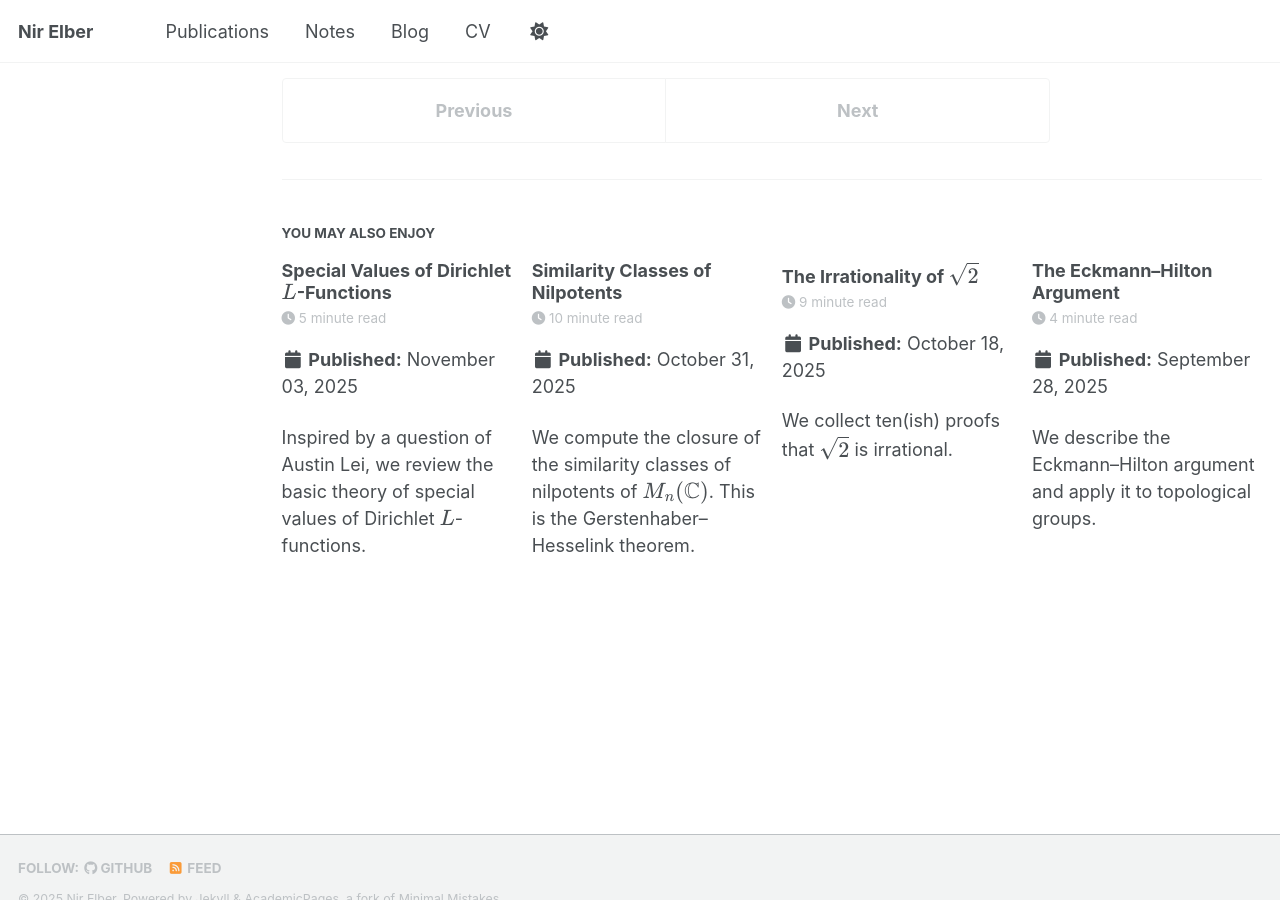
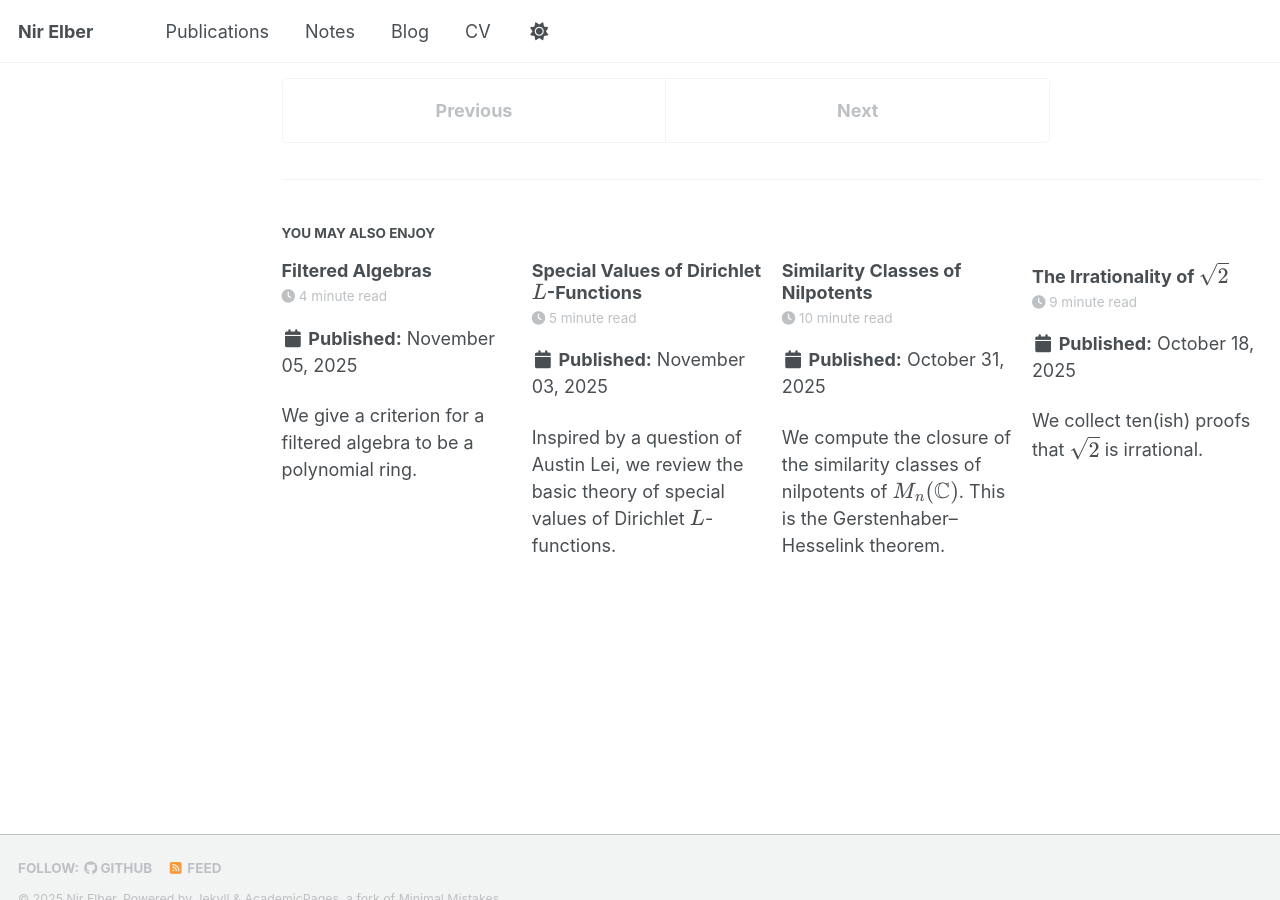
Before and after one commit to dFoiler/dfoiler.github.io, a Jekyll site: the page built from _posts/2025-11-04-blog-post.md, in a window 1280 px wide and 900 px high, scrolled down 4048 px. Built offline with Jekyll 4.4.1, drawn with Linux system fonts in a browser that asks for light colours; a script that is not in the unit is left out; some of the changed lines change nothing that is shown; some of the changed text lies outside the part shown.

Commit message:
filtered algebras

```diff
--- a/_posts/2025-11-04-blog-post.md
+++ b/_posts/2025-11-04-blog-post.md
@@ -25,7 +25,7 @@ Let \\(G\\) be a smooth connected group variety over a finite field \\(k\\). The
 Let's take a moment to recall what this cohomology group means.
 
 > **Definition 3.**
-Fix a finite group \\(\Gamma\\) acting on a finite group \\(G\\). Then we define \\(\mathrm H^1(\Gamma;G)\\) to be the pointed set of \\(1\\)-cocycles up to equivalence. Here, a \\(1\\)-cocycle is a map \\(c\colon\Gamma\to G\\) such that
+Fix a finite group \\(\Gamma\\) acting on a discrete group \\(G\\). Then we define \\(\mathrm H^1(\Gamma;G)\\) to be the pointed set of \\(1\\)-cocycles up to equivalence. Here, a \\(1\\)-cocycle is a map \\(c\colon\Gamma\to G\\) such that
 \\[c(\sigma\tau)=\sigma c(\tau)\cdot c(\sigma)\\]
 for all \\(\sigma,\tau\in\Gamma\\). Two cocycles \\(c\\) and \\(c'\\) are equivalent if and only if there is some \\(g\in G\\) for which
 \\[\sigma(g)\cdot c(\sigma)=c'(\sigma)\cdot g\\]
--- /dev/null
+++ b/_posts/2025-11-05-blog-post.md
@@ -0,0 +1,71 @@
+---
+title: "Filtered Algebras"
+date: 2025-11-05
+author_profile: false
+permalink: /posts/2025/11/filter-algebra/
+tags:
+  - algebra
+---
+
+We give a criterion for a filtered algebra to be a polynomial ring.
+
+We will allow our rings to be non-commutative today. In life, one hopes to have gradings.
+
+> **Definition 1.**
+Fix an \\(R\\)-algebra \\(A\\). Then we say that \\(A\\) is *graded* if and only if it is equipped with a multiplicative grading. In other words, there is a decomposition
+\\[A=\bigoplus_{i=0}^\infty A_i\\]
+of \\(A\\) as an \\(R\\)-module, where \\(R\subseteq A_0\\) and \\(A_i\cdot A_j\subseteq A_{i+j}\\). A morphism of graded algebras is one preserving the grading.
+
+> **Example 2.**
+Any polynomial ring \\(R[x_1,\ldots,x_n]\\) is graded by degree.
+
+However, one frequently must settle for a weaker notion.
+
+> **Definition 3.**
+Fix an \\(R\\)-algebra \\(A\\). Then we say that \\(A\\) is *filtered* if and only if it is equipped with an exhaustive, multiplicative ascending filtration. In other words, we have an ascending chain \\(F^0A\subseteq F^1A\subseteq\cdots\\) of \\(R\\)-submodules so that \\(R\subseteq F^0A\\) and \\(\bigcup_nF^nA=A\\) and \\(F^nA\cdot F^mA\subseteq F^{m+n}A\\). A morphism of filtered algebras is one preseving the filtration.
+
+We take a moment to emphasize that the filtrations in this blog post are ascending, rather than descending.
+
+> **Example 4.**
+If \\(A\\) is a graded \\(R\\)-algebra, then we may filter \\(A\\) by
+\\[F^nA=\bigoplus_{i=0}^nA_i.\\]
+
+Luckily, there is a way to pass from a filtered algebra to a graded one.
+
+> **Definition 5.**
+Fix a filtered \\(R\\)-algebra \\(A\\). Then the *associated graded ring* \\(\operatorname{gr}A\\) of \\(A\\) is defined to be
+\\[\operatorname{gr}A=\bigoplus_{n=0}^\infty\frac{F^nA}{F^{n-1}A},\\]
+where \\(F^{-1}A=0\\) by convention. This construction is functorial in \\(A\\).
+
+> **Remark 6.**
+The given decomposition turns out to make \\(\operatorname{gr}A\\) into a graded \\(R\\)-algebra. For example, the \\(R\\)-module structure is well-defined because the filtered pieces are \\(R\\)-submodules. The multiplication is well-defined because the filtration is multiplicative.
+
+However, it is a feature of this construction that taking the associated graded tends to remove a lot of information. Here is what is probably the canonical example, though it requires using Lie algebras.
+
+> **Example 7.**
+Fix a Lie algebra \\(\mathfrak g\\). Then there is a universal enveloping algebra \\(U\mathfrak g\\), which is simply the free (noncommutative) algebra on \\(\mathfrak g\\) modulo the relations \\(XY-YX=[X,Y]\\) whenever \\(X,Y\in\mathfrak g\\). In particular, one can filter the free (noncommutative) algebra on \\(\mathfrak g\\) by degree, but \\(U\mathfrak g\\) turns out to be merely a filtered algebra (by degree) because elements of the form \\(XY-YX\\) can be presented with smaller degree. The Poincaré–Birkhoff–Witt theorem shows that the associated graded ring of \\(U\mathfrak g\\) is the commutative polynomial ring on \\(\mathfrak g\\).
+
+However, the associated graded can at least remember isomorphisms.
+
+> **Lemma 8.**
+Let \\(f\colon A\to B\\) be a map of filtered \\(R\\)-algebras which induces an isomorphism \\(\operatorname{gr}A\to\operatorname{gr}B\\). Then \\(f\\) is an isomorphism of filtered algebras.
+
+*Proof.*
+We follow [sx3048120](https://math.stackexchange.com/a/3048120/869257). It is enough to show that we have a bijection. Because the filtrations are exhaustive, it is enough to show that \\(f\\) induces a bijection \\(F^iA\to F^iB\\) for all \\(i\\). We may show this by induction, where the case \\(i=-1\\) follows because then both groups vanish.
+
+For the induction, we use the Five lemma. Suppose we have an isomorphism on the \\(i\\)th filtered piece. Then \\(f\\) induces a morphism
+\\[\begin{array}{cccccccccc}
+0 &\to& F^iA &\to& F^{i+1}A &\to& \operatorname{gr}\_{i+1}A &\to& 0 \\\\\\\\
+ & & \downarrow & & \downarrow & & \downarrow \\\\\\\\
+0 &\to& F^iB &\to& F^{i+1}B &\to& \operatorname{gr}\_{i+1}B &\to& 0
+\end{array}\\]
+of short exact sequences (of \\(R\\)-modules), where the left vertical arrow is an isomorphsim by the induction, and the right vertical arrow is an isomorphism by hypothesis. The result follows. \\(\blacksquare\\)
+
+> **Proposition 9.**
+Let \\(A\\) be a filtered \\(R\\)-algebra such that \\(R\subseteq Z(A)\\). If \\(\operatorname{gr}A\\) is isomorphic to \\(R[x]\\), then \\(A\\) is isomorphic to \\(R[x]\\).
+
+*Proof.*
+By Lemma 8, the main point is to figure out how to produce a map \\(R[x]\to A\\). Well, \\(\operatorname{gr}A\\) is isomorphic to \\(R[x]\\), so we may find a generating class \\(y\in A\\) inducing the isomorphism \\(R[y]\to\operatorname{gr}A\\). However, the choice of \\(y\in A\\) actually lifts this to a map \\(R[y]\to A\\) which becomes an isomorphism upon passing to the associated graded algebras. (One needs \\(y\\) to commute with \\(R\\) for this map to exist.) It follows that the map \\(R[y]\to A\\) is actually an isomorphism of filtered algebras. \\(\blacksquare\\)
+
+> **Remark 10.**
+Of course, one can also increase the number of variables and obtain a similar statement.
```
